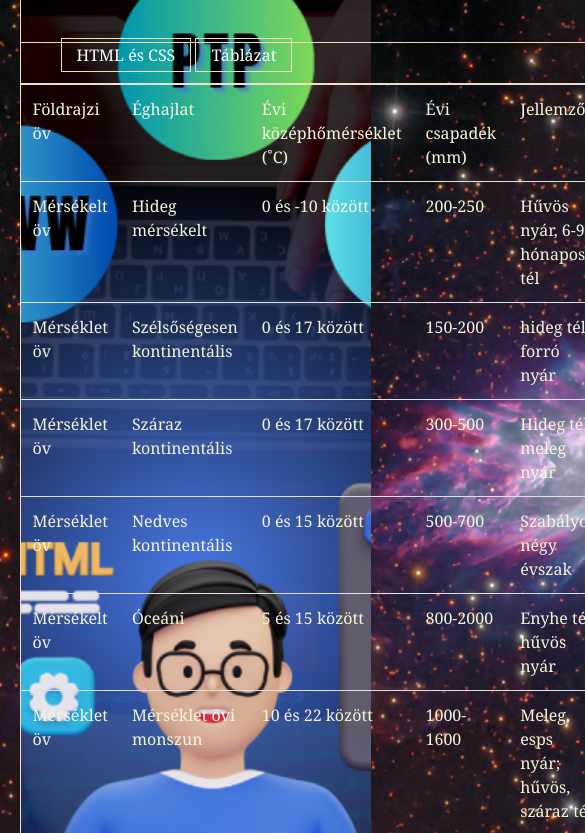
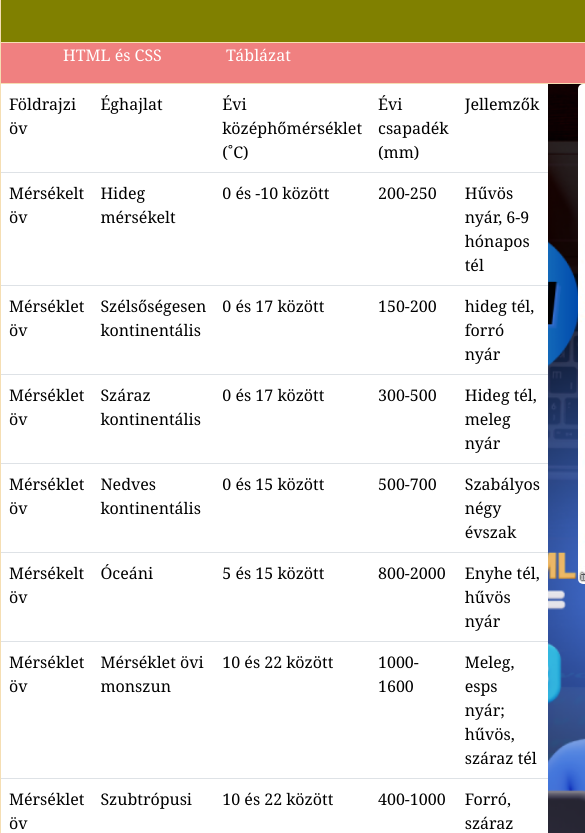
Before and after one commit to Zalesz/IKT_beadando, a plain HTML site: page tablazat.html in a window 390 px wide. Shown: the part 57-890 px from the top of the page, 585 px wide, since content can reach past the window. Drawn offline with nearby package versions, Linux system fonts and the light colour scheme.

Commit message:
Add files via upload

```diff
--- a/style.css
+++ b/style.css
@@ -12,19 +12,16 @@ body {
 
 main {
     display: grid;
-    grid-template-columns: 1fr;
+    grid-template-columns: 1fr 1fr;
     grid-template-areas:
-    'header'
-    'nav'
-    'section'
-    'footer';
+    'header header'
+    'nav nav'
+    'section section'
+    'footer footer';
     margin: auto;
-    width: 90%;
-    max-width: 1300px;
-    background: url(1716620729792.png);
-    background-repeat: no-repeat;
-    background-size: cover;
-    background-position-x: center;
+    width: 1000;
+    max-width: 90%;
+
 }
 main>table {
     border-right: solid 1px wheat;
@@ -36,6 +33,7 @@ header {
     text-align: center;
     height: 100px;
     border: 1px solid wheat;
+    background-color: olive;
 }
 header > h1 {
     font-size: 24pt;
@@ -46,6 +44,7 @@ nav {
     grid-area: nav;
     border: 1px solid wheat;
     border-top: none;
+    background-color: lightcoral;
 }
 nav>ul>li>a {
     text-decoration: none;
@@ -56,8 +55,7 @@ nav>ul>li>a:hover {
 }
 nav>ul>li {
     display: inline;
-    border: 1px solid wheat;
-    padding: 5px;
+    padding: 20px;
 }
 
 section {
@@ -68,6 +66,10 @@ section {
     'aside article';
     border: solid 1px wheat;
     border-top: none;
+    background: url(1716620729792.png);
+    background-repeat: no-repeat;
+    background-size: cover;
+    background-position-x: center;
 }
 
 aside {
@@ -80,7 +82,8 @@ aside>p {
 aside>img {
     width: 60%;
     height: auto;
-    padding-left: 20px;
+    margin-left: 20px;
+    border-radius: 5px;
 }
 
 aside>h2 {
@@ -97,7 +100,8 @@ article>p {
     padding-right: 10px;
 }
 article>img {
-    padding-left: 30px;
+    margin-left: 30px;
+    border-radius: 5px;
 }
 
 footer {
@@ -108,9 +112,33 @@ footer {
     padding-top: 5px;
     border: 1px solid wheat;
     border-top: none;
+    background-color: gainsboro;
 }
 
 a {
     color: white;
     padding: 10px;
 }
+
+
+@media only screen and (max-width: 600px) {
+        main {
+            display: grid;
+            grid-template-columns:1fr ;
+            grid-template-areas:
+            'header '
+            'nav '
+            'section '
+            'footer ';
+                max-width: 1000px;
+                width: 100%;
+            margin: auto;
+        }
+        section {
+            grid-area: section;
+            display: grid;
+            grid-template-columns: 1fr 1fr;
+            grid-template-areas:
+            'aside article';
+        }
+    }
--- a/tablazat.html
+++ b/tablazat.html
@@ -6,10 +6,8 @@
     <meta name="description" content="Oldal a webprogramozásról">
     <meta name="keywords" content="CSS, HTML">
     <meta name="author" content="Békési Zalán">
-    <link rel="stylesheet" href="https://cdn.jsdelivr.net/npm/bootstrap@4.6.2/dist/css/bootstrap.min.css">
-    <script src="https://cdn.jsdelivr.net/npm/jquery@3.7.1/dist/jquery.slim.min.js"></script>
-    <script src="https://cdn.jsdelivr.net/npm/popper.js@1.16.1/dist/umd/popper.min.js"></script>
-    <script src="https://cdn.jsdelivr.net/npm/bootstrap@4.6.2/dist/js/bootstrap.bundle.min.js"></script>
+    <link href="https://cdn.jsdelivr.net/npm/bootstrap@5.3.3/dist/css/bootstrap.min.css" rel="stylesheet">
+  <script src="https://cdn.jsdelivr.net/npm/bootstrap@5.3.3/dist/js/bootstrap.bundle.min.js"></script>
     <link rel="stylesheet" href="style.css">
     <title>A HTML és a CSS</title>
 </head>
@@ -25,6 +23,8 @@
                 <li><a href="#">Táblázat</a></li>
             </ul>
         </nav>
+        <section>
+        <aside>
             <table class="table table-hover">
                 <tr>
                     <td>Földrajzi öv</td>
@@ -83,6 +83,11 @@
                     <td>Forró, száraz nyár; enyhe, esős tél</td>
                 </tr>
             </table>
+        </aside>
+        <article>
+            <img src="2imb9u.jpg" alt="Mérsékelt öv" title="Mérséklet öv">
+        </article>
+        </section>
         <footer>
             &copy;Békési Zalán
         </footer>
```
Also changed, not shown: 2imb9u.jpg (added). Lines whose indentation alone changed are shown as unchanged.
